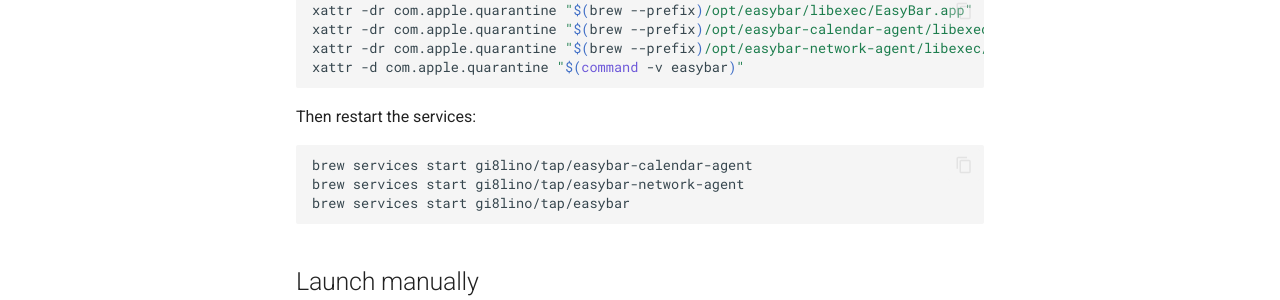
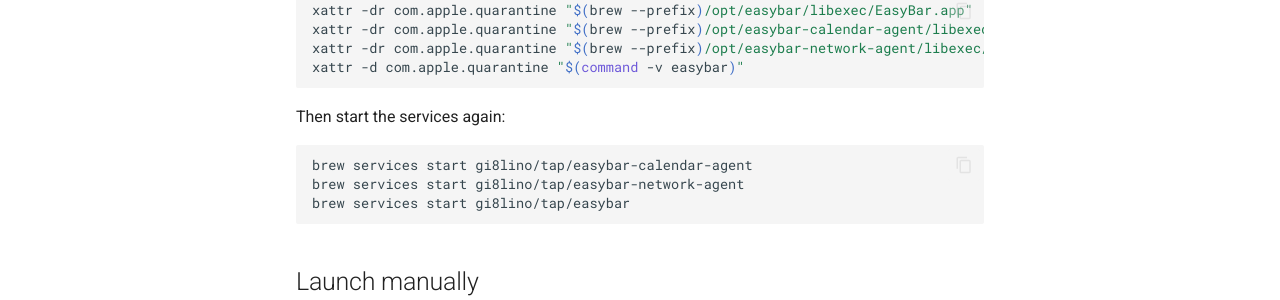
Before and after one commit to gi8lino/easybar, an MkDocs documentation site: the page built from docs/content/getting-started/macos-quarantine.md, in a window 1280 px wide and 1153 px high. Shown: the part 555-855 px from the top of the window. Built offline with MkDocs 1.6.1 and Material for MkDocs 9.7.7, drawn with Linux system fonts in a browser that asks for light colours; comment, search, counter and statistics services are not loaded.

Commit message:
docs: align quarantine service wording with commands

````diff
--- a/docs/content/getting-started/macos-quarantine.md
+++ b/docs/content/getting-started/macos-quarantine.md
@@ -17,7 +17,7 @@
 xattr -d com.apple.quarantine "$(command -v easybar)"
 ```
 
-Then restart the services:
+Then start the services again:
 
 ```bash
 brew services start gi8lino/tap/easybar-calendar-agent
````
